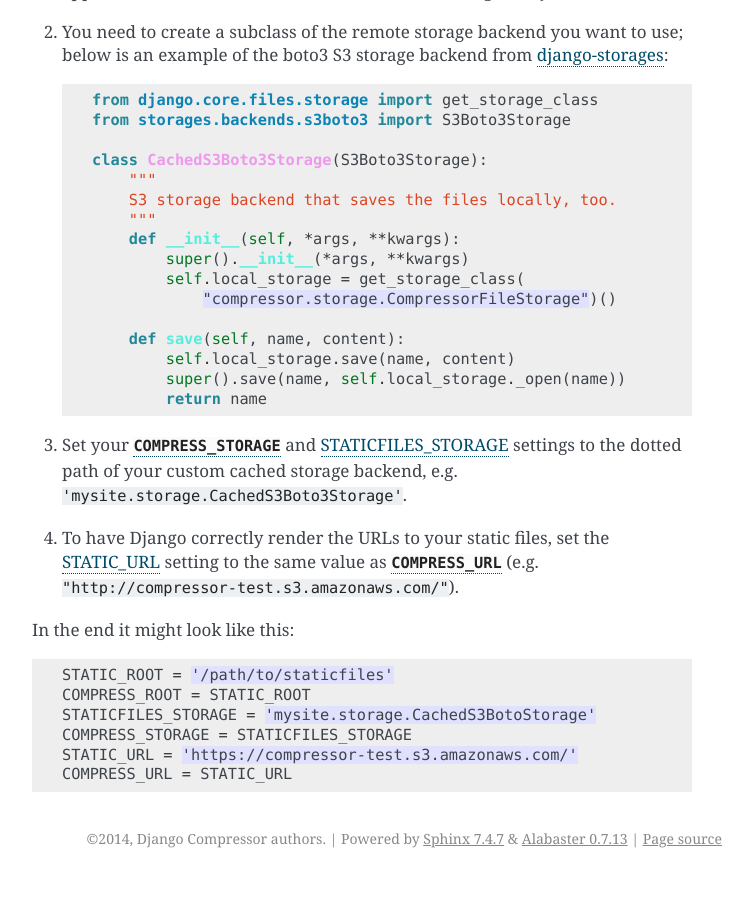
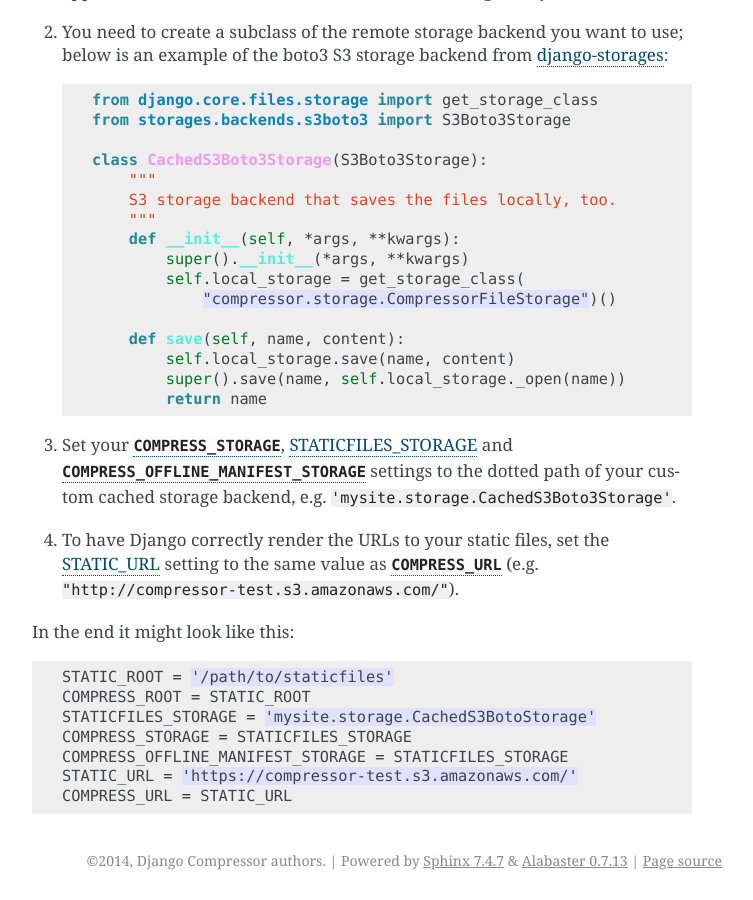
Before and after one commit to django-compressor/django-compressor, a Sphinx documentation site: the page built from docs/remote-storages.txt, in a window 1280 px wide and 900 px high, scrolled down 1087 px. Shown: the whole window, without its empty margins (388-1141 px from the left). Built offline with Sphinx 7.4.7, drawn with Linux system fonts in a browser that asks for light colours; before the commit the page ends 1965 px from its top, so only the background shows below that.

Commit message:
Add note to specify `COMPRESS_OFFLINE_MANIFEST_STORAGE`
With the addition of `COMPRESS_OFFLINE_MANIFEST_STORAGE`, if using boto3 with offline compression, manifest.json may never make it to the remote storage if this setting is not manually specified.

```diff
--- a/docs/remote-storages.txt
+++ b/docs/remote-storages.txt
@@ -70,8 +70,9 @@ apps can be integrated.
             super().save(name, self.local_storage._open(name))
             return name
 
-#. Set your :attr:`~django.conf.settings.COMPRESS_STORAGE` and STATICFILES_STORAGE_
-   settings to the dotted path of your custom cached storage backend, e.g.
+#. Set your :attr:`~django.conf.settings.COMPRESS_STORAGE`, STATICFILES_STORAGE_
+   and :attr:`~django.conf.settings.COMPRESS_OFFLINE_MANIFEST_STORAGE` settings
+   to the dotted path of your custom cached storage backend, e.g.
    ``'mysite.storage.CachedS3Boto3Storage'``.
 
 #. To have Django correctly render the URLs to your static files, set the
@@ -85,6 +86,7 @@ In the end it might look like this::
     COMPRESS_ROOT = STATIC_ROOT
     STATICFILES_STORAGE = 'mysite.storage.CachedS3BotoStorage'
     COMPRESS_STORAGE = STATICFILES_STORAGE
+    COMPRESS_OFFLINE_MANIFEST_STORAGE = STATICFILES_STORAGE
     STATIC_URL = 'https://compressor-test.s3.amazonaws.com/'
     COMPRESS_URL = STATIC_URL
 
```
